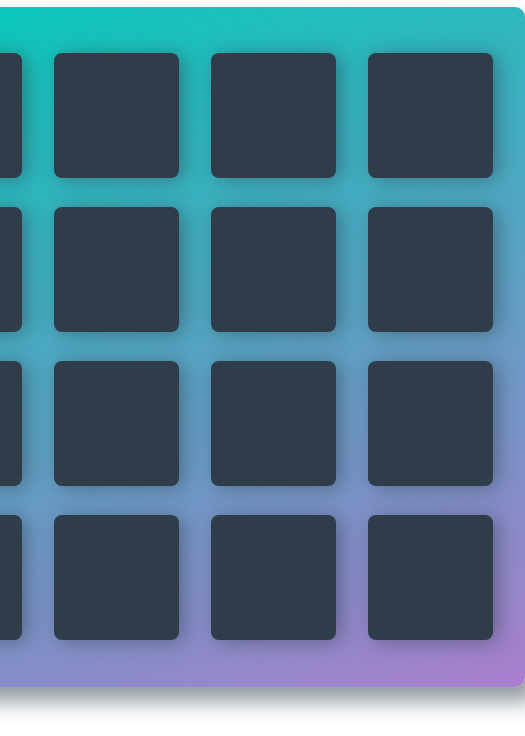
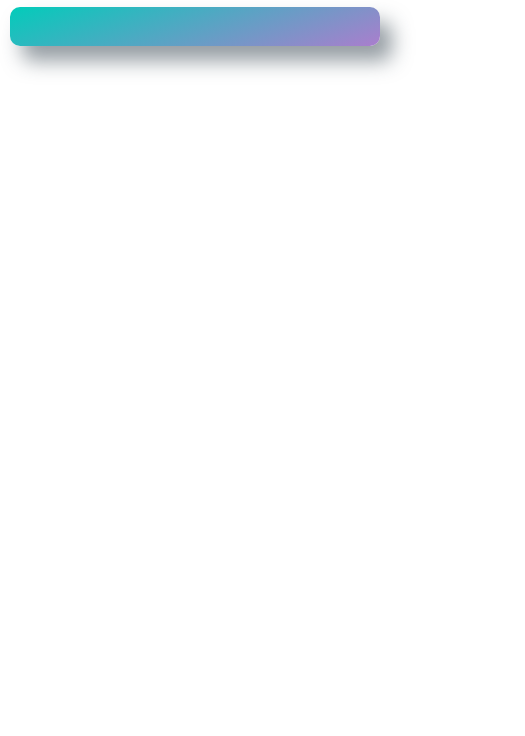
Before and after one commit to jnmaas/Matching-game, a plain HTML site: page index.html in a window 390 px wide. Shown: the part 108-844 px from the top of the page, 525 px wide, since content can reach past the window. Drawn offline with Linux system fonts and the light colour scheme; a web font is replaced by a local one.

Commit message:
Started optimising for mobile low res

```diff
--- a/css/app.css
+++ b/css/app.css
@@ -1,3 +1,7 @@
+img, embed, object, video {
+  max-width: 100%;
+}
+
 html {
     box-sizing: border-box;
 }
@@ -38,10 +42,7 @@ h1 {
  */
 
 .deck {
-    width: 660px;
-    min-height: 680px;
     background: linear-gradient(160deg, #02ccba 0%, #aa7ecd 100%);
-    padding: 32px;
     border-radius: 10px;
     box-shadow: 12px 15px 20px 0 rgba(46, 61, 73, 0.5);
     display: flex;
@@ -52,8 +53,6 @@ h1 {
 }
 
 .deck .card {
-    height: 125px;
-    width: 125px;
     background: #2e3d49;
     font-size: 0;
     color: #ffffff;
@@ -134,3 +133,31 @@ h1 {
     float: right;
     cursor: pointer;
 }
+
+
+@media screen and (min-width: 660px) {
+  .deck {
+    width: 660px;
+    min-height: 680px;
+    padding: 32px;
+  }
+  .deck .card {
+    height: 125px;
+    width: 125px;
+  }
+}
+
+
+
+@media screen and (max-width: 659px) {
+  .deck {
+    width: 95%;
+    min-height: auto;
+    padding: 5%;
+  }
+
+  .deck .card {
+    width: 18%;
+    height: auto;
+  }
+}
```
